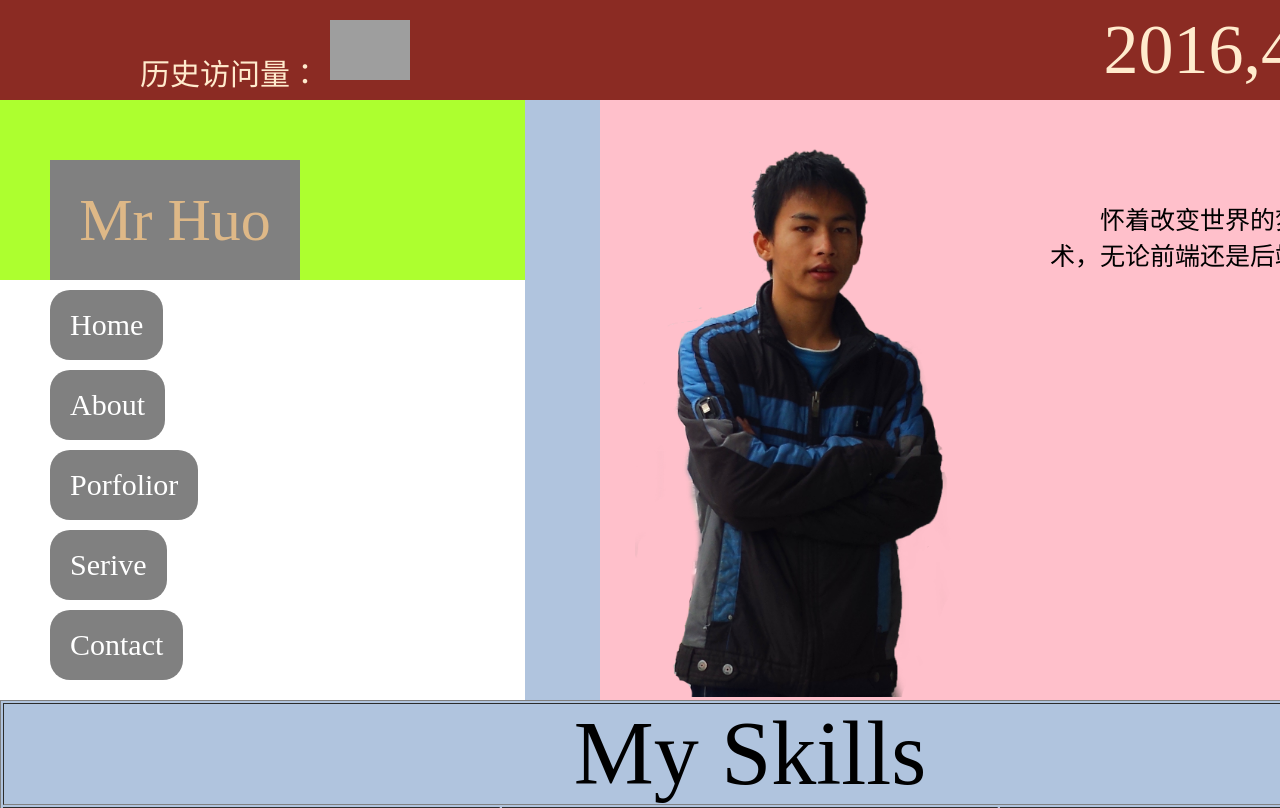
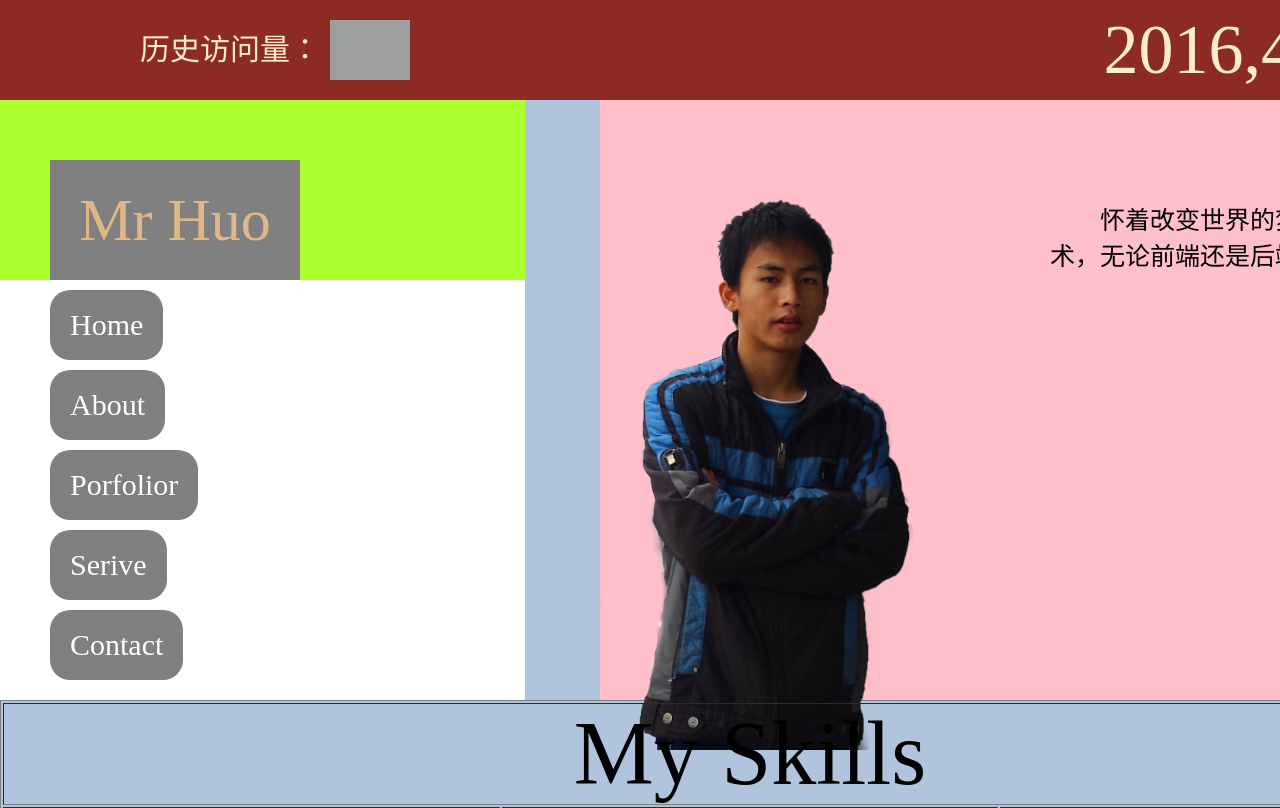
Before and after one commit to huozhenlin/huozhenlin.github.io, a plain HTML site: page index.html in a window 1280 px wide. Shown: the top 808 px of the page. Drawn offline with Linux system fonts and the light colour scheme; grey boxes are pictures that could not be loaded.

Commit message:
Add files via upload

```diff
--- a/index.html
+++ b/index.html
@@ -17,7 +17,7 @@
 
         </div>
         <div align="center" id="overread">
-            <span style="color: blanchedalmond;font-size: 30px;position: absolute;margin-left: -120px;margin-top: 50px">历史访问量：</span>
+            <span style="color: blanchedalmond;font-size: 30px;position: absolute;margin-left: -120px;line-height: 100px">历史访问量：</span>
             <a href="http://www.amazingcounters.com">
                <img src="http://cc.amazingcounters.com/counter.php?i=3205147&c=9615754" alt="AmazingCounters.com"
                 style="height: 60px;margin-top: 20px;margin-left: 70px">
@@ -50,8 +50,8 @@
         <div class="logo">
             <img src="images/mingpain.png"
                  style="position: absolute;
-				   	width: 410px;
-				   	margin-left: 35px;
+				   	height:600px;
+				   	margin-top: 50px;
 				   "
                     />
         </div>
@@ -125,7 +125,7 @@
             <table class="nan">
                 <tr>
                     <th>
-                        <img src="images/JAVA.jpg" width="100px">
+                        <img src="images/JAVA.jpg" style="width: 100px" >
 
                     </th>
 
```
